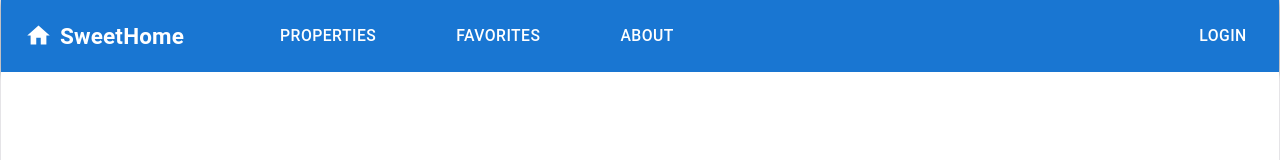
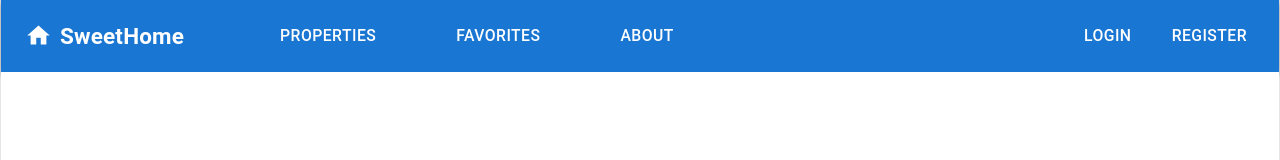
Before and after one commit to crispy25/SweetHome, a React (Vite) app in the folder frontend/: page / in a window 1280 px wide. Shown: the top 160 px of the page. Built offline with nearby package versions, Linux system fonts and the light colour scheme.

Commit message:
Update NavBar

```diff
--- a/frontend/src/presentation/components/AppBar.tsx
+++ b/frontend/src/presentation/components/AppBar.tsx
@@ -14,6 +14,7 @@ import MenuItem from '@mui/material/MenuItem';
 import HomeIcon from '@mui/icons-material/Home';
 import { useAuth } from "../../contexts/AuthContext";
 import { AppRoute } from "../../routes";
+import { Grid } from '@mui/material';
 
 const pages = [
     { label: 'Properties', path: AppRoute.Properties },
@@ -79,8 +80,9 @@ function NavBar() {
           </Box>
 
           <Box sx={{ flexGrow: 0 }}>
-            {!user ? (<Button color="inherit" onClick={() => navigate(AppRoute.Login)}>Login</Button>) : (
-              <>
+            {!user ? (<Grid container spacing={3}><Button color="inherit" onClick={() => navigate(AppRoute.Login)}>Login</Button>
+                        <Button color="inherit" onClick={() => navigate(AppRoute.Register)}>Register</Button></Grid>) :
+            ( <>
                 <Tooltip title="Open settings">
                   <IconButton onClick={handleOpenUserMenu}>
                     <Avatar alt={user.username || 'Me'} />
```
